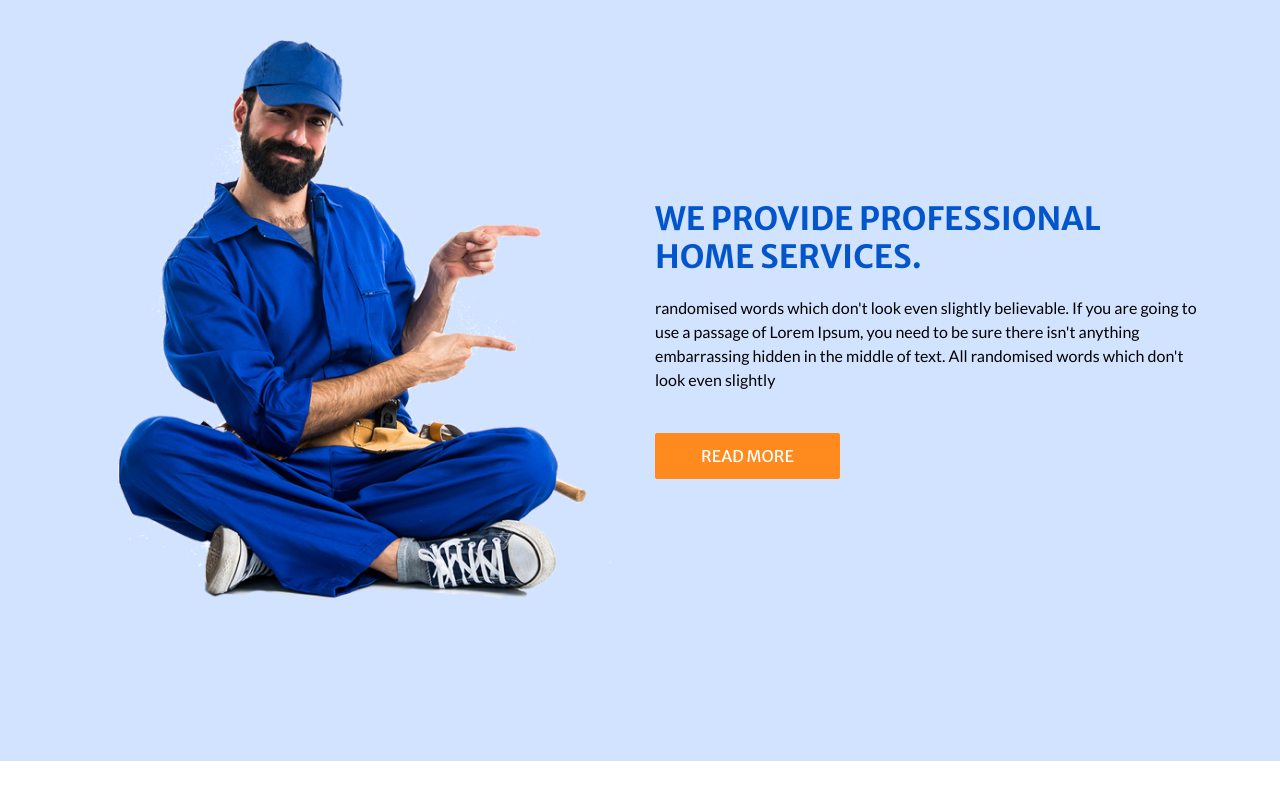
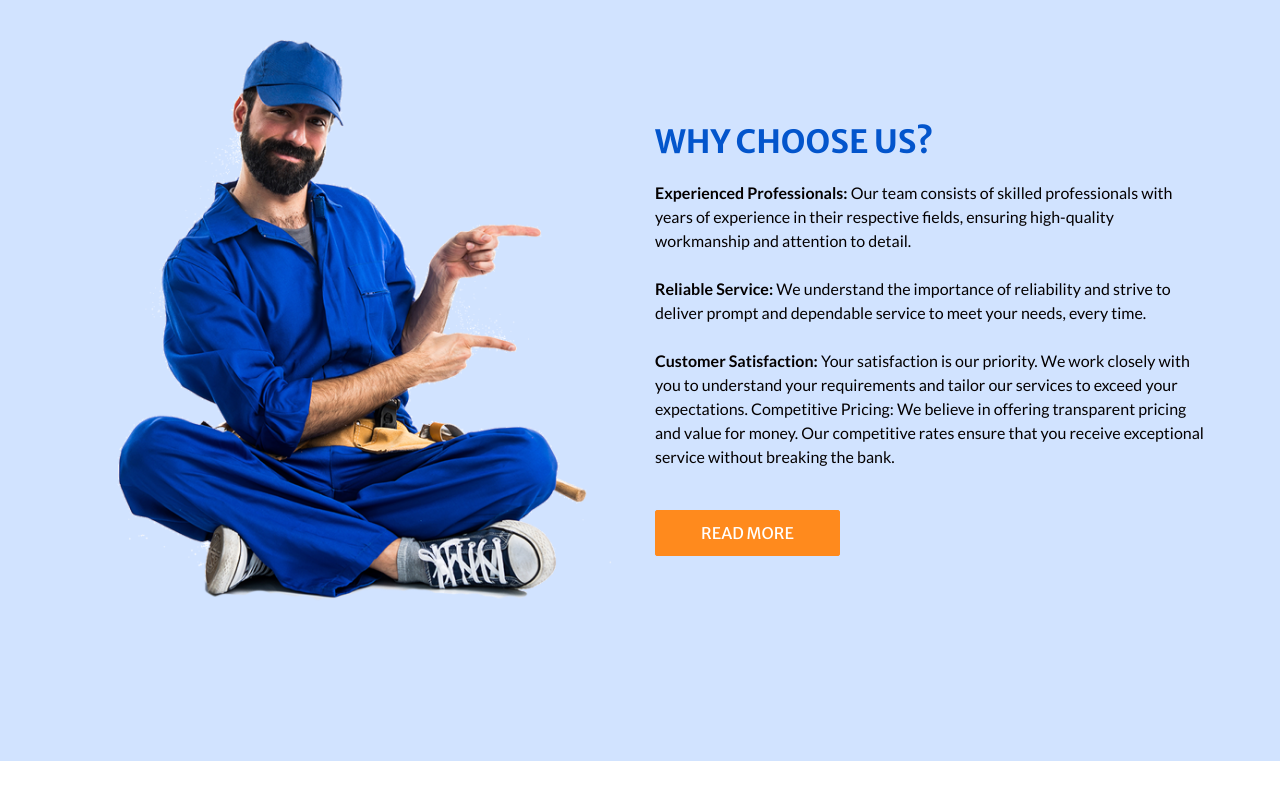
Before and after one commit to FasalThoufeeq/Maintanance, a plain HTML site: page Maintanance/index.html in a window 1280 px wide. Shown: the part 1840-2640 px from the top of the page. Drawn offline with nearby package versions, Linux system fonts and the light colour scheme; some packages are replaced by stand-ins of ours.

Commit message:
first commit5

```diff
--- a/Maintanance/index.html
+++ b/Maintanance/index.html
@@ -255,14 +255,28 @@
           <div class="col-md-6">
             <div class="detail-box">
               <h2>
-                We Provide Professional <br />
-                Home Services.
+                Why Choose Us?
+                <br />
               </h2>
               <p>
-                randomised words which don't look even slightly believable. If
-                you are going to use a passage of Lorem Ipsum, you need to be
-                sure there isn't anything embarrassing hidden in the middle of
-                text. All randomised words which don't look even slightly
+                <strong>Experienced Professionals:</strong> Our team consists of
+                skilled professionals with years of experience in their
+                respective fields, ensuring high-quality workmanship and
+                attention to detail.
+                <br />
+                <br />
+                <strong>Reliable Service:</strong> We understand the importance
+                of reliability and strive to deliver prompt and dependable
+                service to meet your needs, every time.
+                <br />
+                <br />
+                <strong>Customer Satisfaction:</strong> Your satisfaction is our
+                priority. We work closely with you to understand your
+                requirements and tailor our services to exceed your
+                expectations. Competitive Pricing: We believe in offering
+                transparent pricing and value for money. Our competitive rates
+                ensure that you receive exceptional service without
+                breaking the bank.
               </p>
               <a href=""> Read More </a>
             </div>
@@ -409,7 +423,7 @@
 
     <!-- client section -->
 
-    <section class="client_section">
+    <!-- <section class="client_section">
       <div class="container">
         <div class="heading_container heading_center">
           <h2>What Our Clients Say</h2>
@@ -531,7 +545,7 @@
           </div>
         </div>
       </div>
-    </section>
+    </section> -->
 
     <!-- end client section -->
 
```
